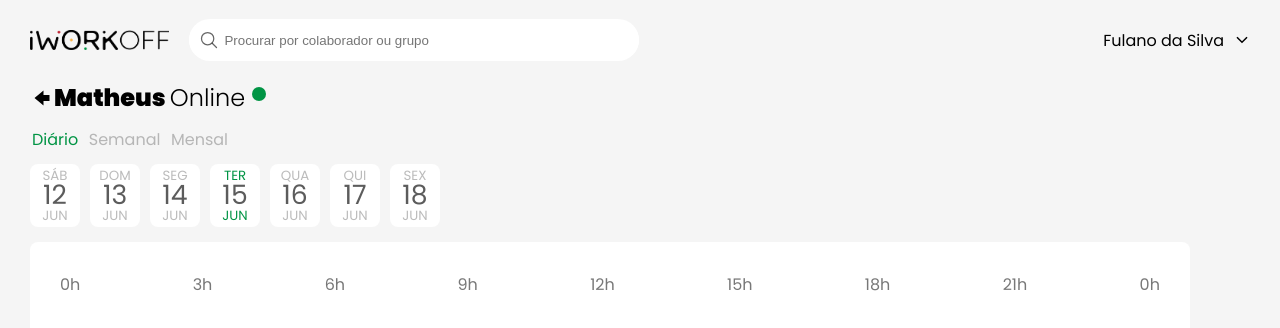
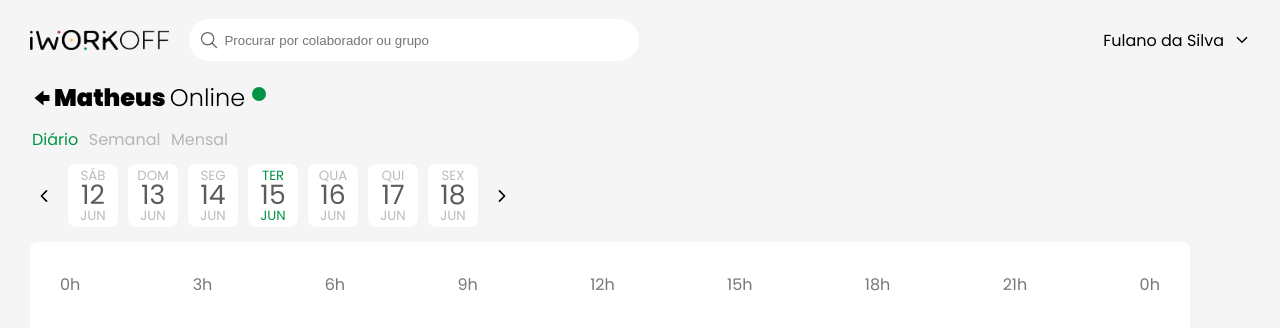
Before and after one commit to abnerjs/iworkoff, a React (Create React App) app: page /home in a window 1280 px wide. Shown: the top 328 px of the page. Built offline with nearby package versions, Linux system fonts and the light colour scheme.

Commit message:
chevron week controllers

```diff
--- a/src/components/dateControls/Diaria.css
+++ b/src/components/dateControls/Diaria.css
@@ -29,3 +29,20 @@
     visibility: visible;
     opacity: 1;
 }
+
+.chevron-control {
+    font-size: 18px;
+    height: 100%;
+    display: flex;
+    align-items: center;
+    padding: 5px;
+}
+
+.chevron-control:hover {
+    color: var(--green-iwo);
+    cursor: pointer;
+}
+
+.chevron-control.left {
+    margin-right: 10px;
+}
--- a/src/components/dateControls/Diaria.jsx
+++ b/src/components/dateControls/Diaria.jsx
@@ -3,7 +3,7 @@ import React from 'react'
 import DiaCard from './DiaCard'
 import { connect } from 'react-redux'
 import './Diaria.css'
-import { IoReload } from "react-icons/io5"
+import { IoReload, IoChevronBack, IoChevronForward } from "react-icons/io5"
 import { setDateSelected } from '../../store/actions/dateSelected'
 
 function withoutTime(daySelect) {
@@ -35,7 +35,17 @@ const Diaria = props => {
 
     return (
         <div className='diaria' >
+            <div className="chevron-control left" onClick={() => {
+                props.setDateSelected(new Date(props.dateSelected.getTime() + (-7 * 24 * 60 * 60 * 1000)))
+            }}>
+                <IoChevronBack />
+            </div>
             {rows}
+            <div className="chevron-control" onClick={() => {
+                props.setDateSelected(new Date(props.dateSelected.getTime() + (7 * 24 * 60 * 60 * 1000)))
+            }}>
+                <IoChevronForward />
+            </div>
             <div className={`restore ${isToday ? '' : 'active'}`} onClick={() => { props.setDateSelected(new Date()) }}>
                 <IoReload />
             </div>
```
